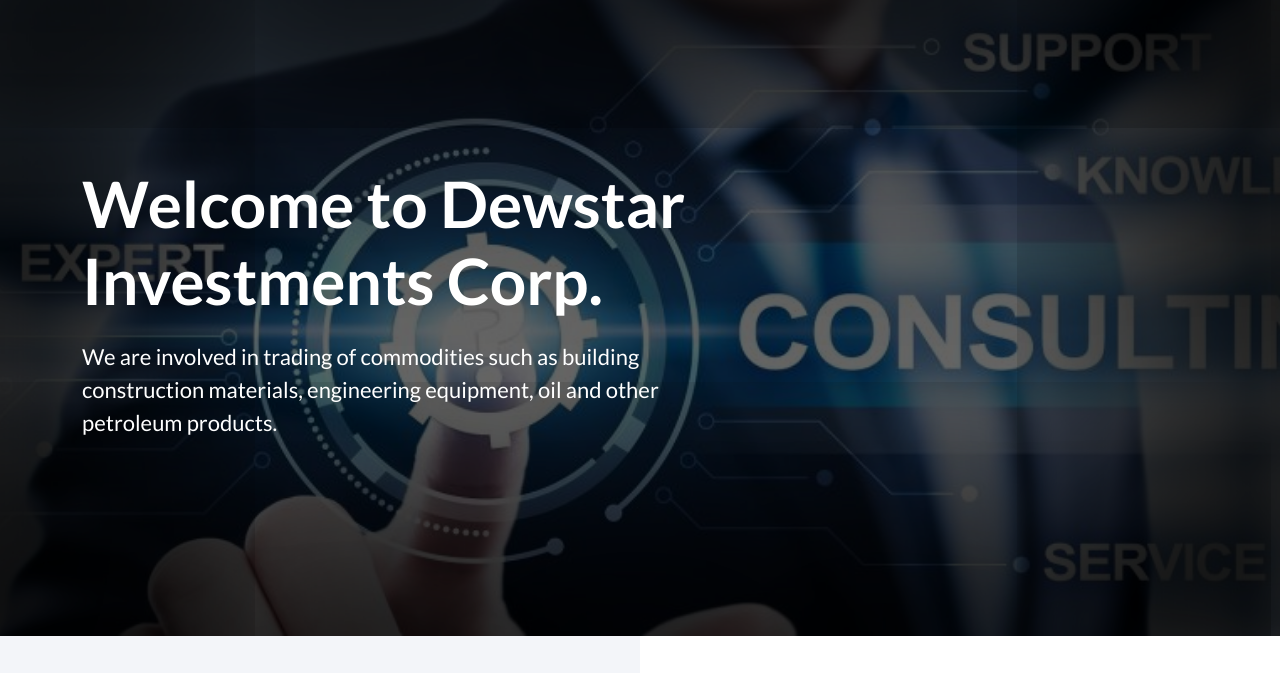
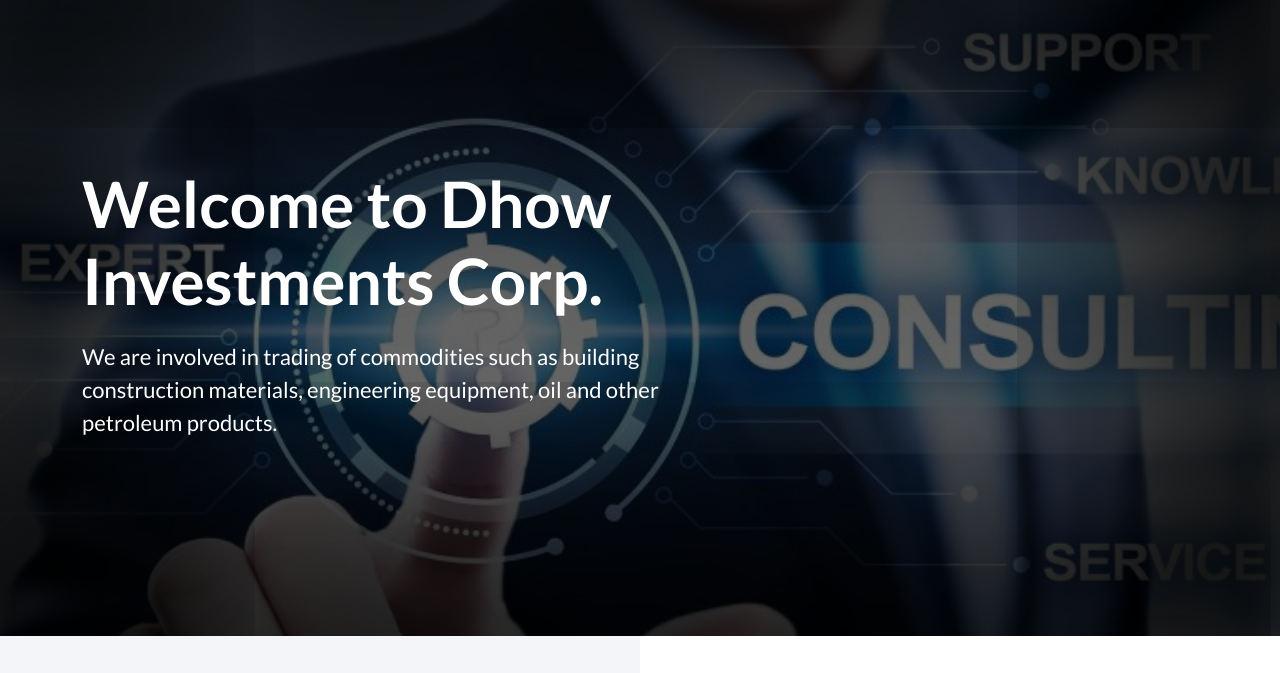
Before and after one commit to gulfwww/oakLeaf, a website: page dist/index.html in a window 1280 px wide. Shown: the part 127-800 px from the top of the page. Drawn offline with nearby package versions, Linux system fonts and the light colour scheme.

Commit message:
Update the text

```diff
--- a/dist/index.html
+++ b/dist/index.html
@@ -70,7 +70,7 @@
           <div
             class="d-flex flex-column justify-content-center text-md-start text-center hero-contetnt h-100"
           >
-            <h1>Welcome to Dewstar Investments Corp.</h1>
+            <h1>Welcome to Dhow Investments Corp.</h1>
             <p class="lh-base">
              We are involved in trading of commodities such as building construction materials, engineering equipment, oil and other petroleum products.
             </p>
```
